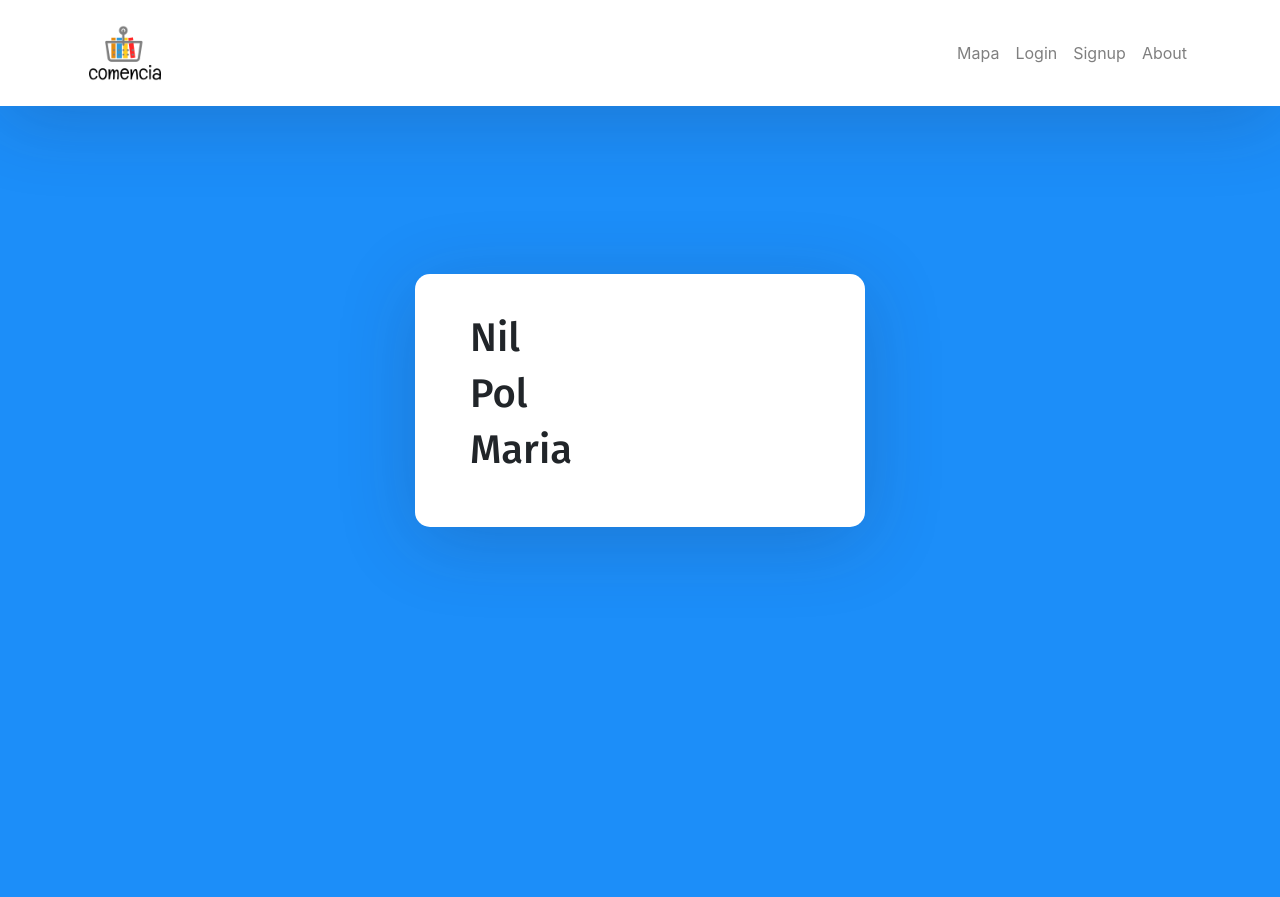
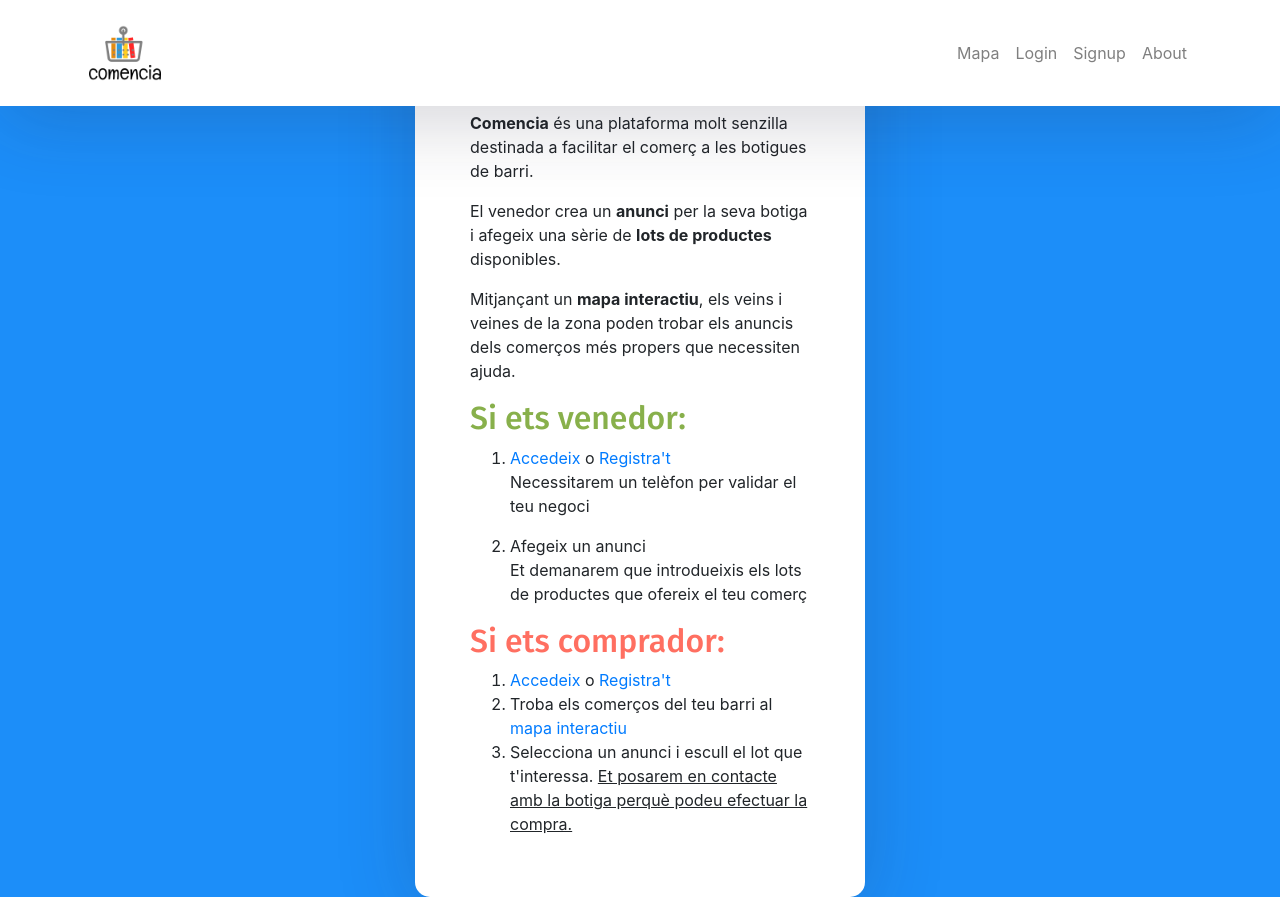
Before and after one commit to nilquera/hackovid, a React (Create React App) app in the folder frontend/: page /about in a window 1280 px wide. Before the commit the page ends 800 px from the top, so only its background shows below. Built offline with nearby package versions, Linux system fonts and the light colour scheme.

Commit message:
Actualitza about

```diff
--- a/frontend/src/components/About.js
+++ b/frontend/src/components/About.js
@@ -1,36 +1,60 @@
 import React, { useState, useEffect } from "react";
+import { Link } from "react-router-dom";
 
 function About() {
-  useEffect(() => {
-    fetchItems();
-  }, []);
-
-  const [items, setItems] = useState([]);
-
-  const fetchItems = async () => {
-    const data = [
-      {
-        id: 1,
-        nom: "Nil"
-      },
-      {
-        id: 2,
-        nom: "Pol"
-      },
-      {
-        id: 3,
-        nom: "Maria"
-      }
-    ];
-    console.log(data);
-    setItems(data);
-  };
-
   return (
     <div>
-      {items.map(item => {
-        return <h1 key={item.id}>{item.nom}</h1>;
-      })}
+      <h1>Com funciona?</h1>
+      <p>
+        <i>
+          Durant el confinament per la pandèmia del COVID-19, molts venedors i
+          venedores dels nostres barris han vist com disminuien les ventes de
+          forma preocupant.
+        </i>
+      </p>
+      <p>
+        <b>Comencia</b> és una plataforma molt senzilla destinada a facilitar el
+        comerç a les botigues de barri.
+      </p>
+      <p>
+        El venedor crea un <b>anunci</b> per la seva botiga i afegeix una sèrie
+        de <b>lots de productes</b> disponibles.
+      </p>
+      <p>
+        Mitjançant un <b>mapa interactiu</b>, els veins i veines de la zona
+        poden trobar els anuncis dels comerços més propers que necessiten ajuda.
+      </p>
+      <h2 style={{ color: "#88B04B" }}>Si ets venedor:</h2>
+      <ol>
+        <li>
+          <Link to="/login">Accedeix</Link> o{" "}
+          <Link to="/signup">Registra't</Link>
+        </li>
+        <p>Necessitarem un telèfon per validar el teu negoci</p>
+        <li>Afegeix un anunci</li>
+        <p>
+          Et demanarem que introdueixis els lots de productes que ofereix el teu
+          comerç
+        </p>
+      </ol>
+      <h2 style={{ color: "#FF6F61" }}>Si ets comprador:</h2>
+      <ol>
+        <li>
+          <Link to="/login">Accedeix</Link> o{" "}
+          <Link to="/signup">Registra't</Link>
+        </li>
+        <li>
+          Troba els comerços del teu barri al{" "}
+          <Link to="/">mapa interactiu</Link>
+        </li>{" "}
+        <li>
+          Selecciona un anunci i escull el lot que t'interessa.{" "}
+          <u>
+            Et posarem en contacte amb la botiga perquè podeu efectuar la
+            compra.
+          </u>
+        </li>
+      </ol>
     </div>
   );
 }
```
